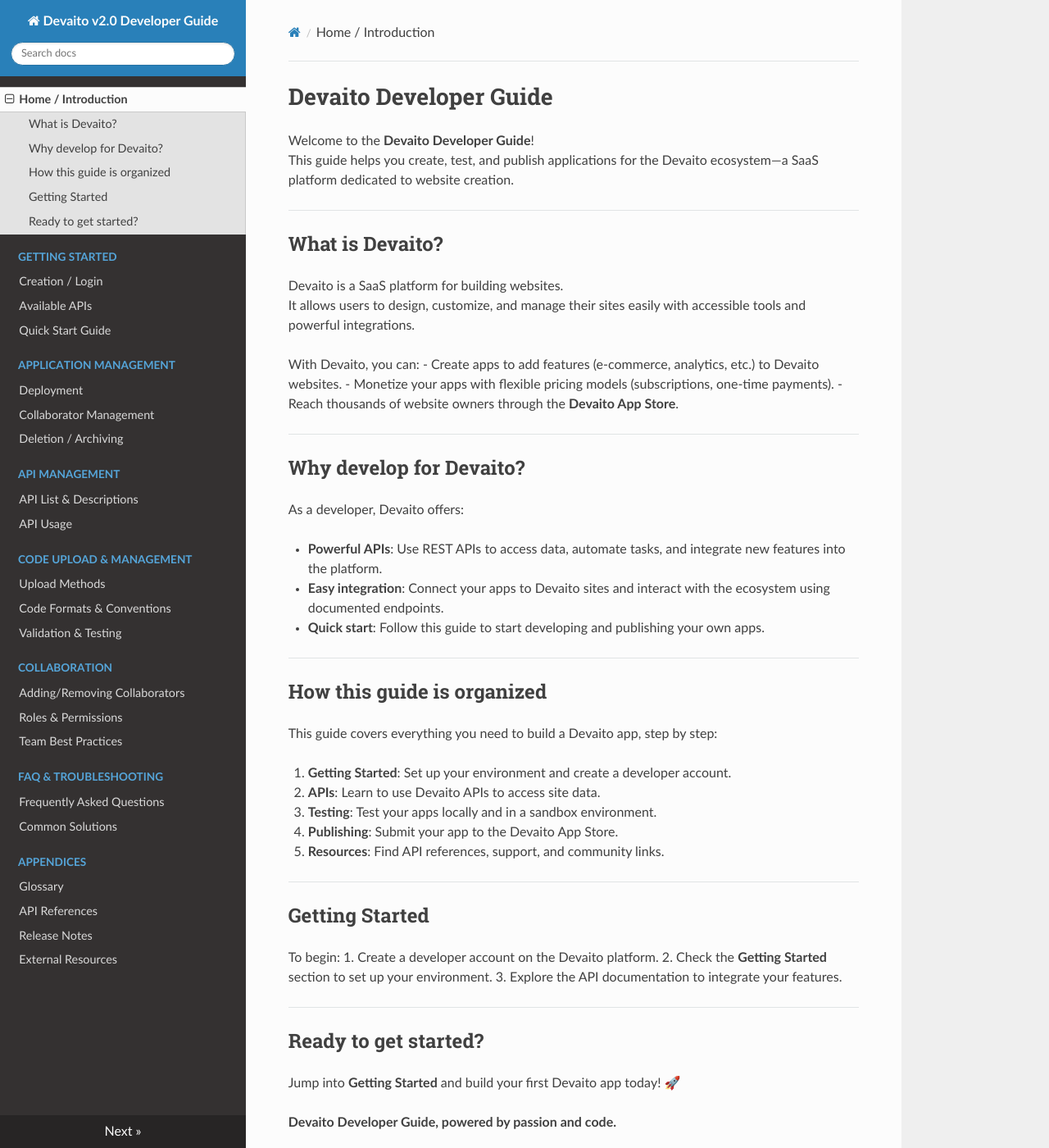
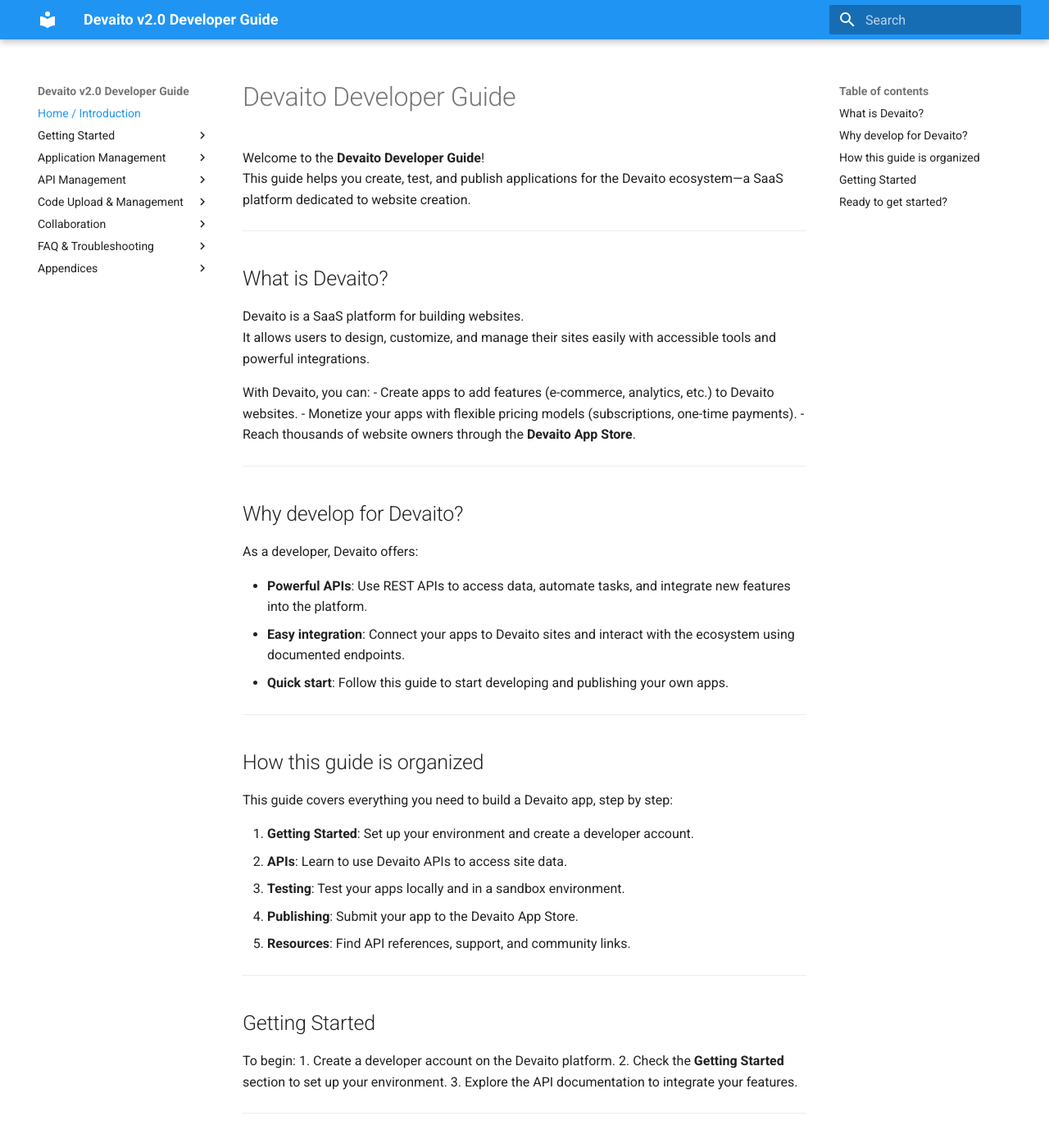
Before and after one commit to Jess1-pgn/devaito, an MkDocs documentation site: the page built from docs/index.md, in a window 1280 px wide and 1400 px high. Shown: the whole window at 82% size. Built offline with MkDocs 1.6.1 and Material for MkDocs 9.7.7, drawn with Linux system fonts in a browser that asks for light colours; nearby versions of some CDN libraries; some of the changed text lies outside the part shown.

Commit message:
Your commit message

```diff
--- a/mkdocs.yml
+++ b/mkdocs.yml
@@ -1,8 +1,9 @@
 site_name: Devaito v2.0 Developer Guide
 theme:
-  name: readthedocs
+  name: material
   palette:
-    primary: indigo
+    primary: blue
+    accent: blue
 nav:
   - Home / Introduction: index.md
   - Getting Started:
```
Also changed, not shown: site/index.html.
